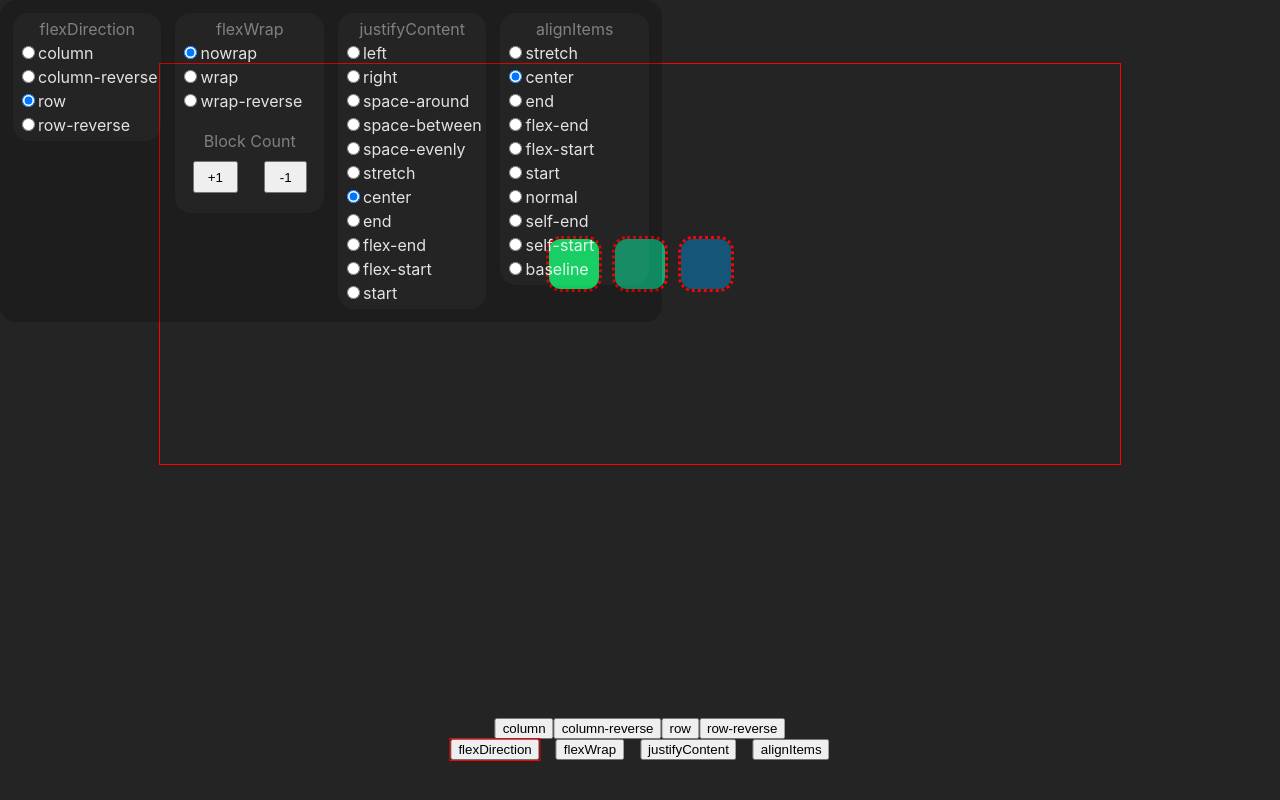
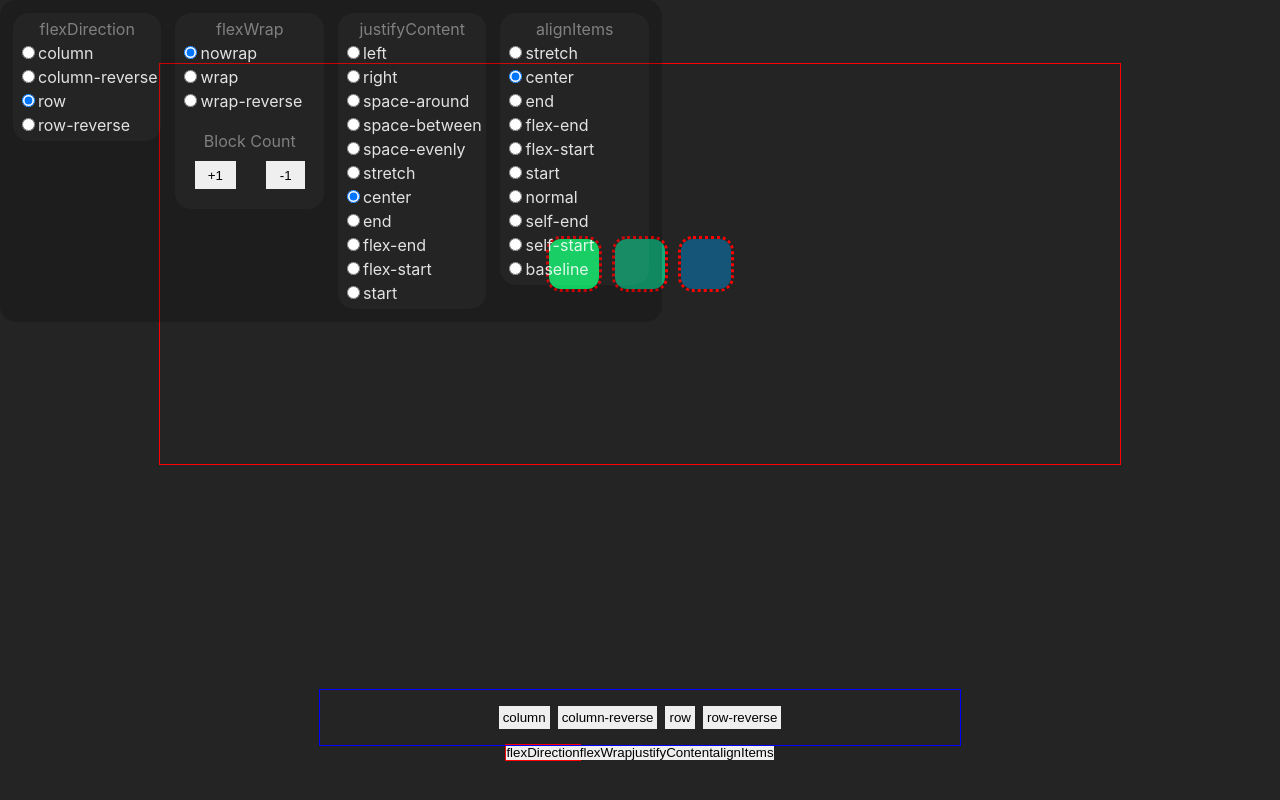
Before and after one commit to johnrdoty92/learn-flexbox, a React (Vite) app: page / in a window 1280 px wide. Built offline with nearby package versions, Linux system fonts and the light colour scheme.

Commit message:
adjust transition for game controls

```diff
--- a/src/components/GameControls.tsx
+++ b/src/components/GameControls.tsx
@@ -1,25 +1,36 @@
 import { FLEX_PROPERTIES } from 'constants/flexProperties';
 import { useState } from 'react';
 import classes from '../css/App.module.css';
+import { animated, config, useTransition } from '@react-spring/web';
 
 export const GameControls = () => {
   const [selectedFlexProp, setSelectedFlexProp] =
     useState<keyof (typeof FLEX_PROPERTIES)['parent']>('flexDirection');
+  const flexProps = Object.keys(FLEX_PROPERTIES.parent[selectedFlexProp]).map(
+    (key) => ({
+      id: key + selectedFlexProp,
+      value: key,
+    })
+  );
+  const transitions = useTransition(flexProps, {
+    keys: (item) => item.id,
+    from: { opacity: 0, scale: 0 },
+    enter: { opacity: 1, scale: 1 },
+    leave: { scale: 0, opacity: 0, config: { clamp: true } },
+    exitBeforeEnter: true,
+    config: config.wobbly,
+  });
 
   return (
     <div className={classes.gameControlsContainer}>
-      <div className={classes.navTabOptionsGroup}>
-        {Object.keys(FLEX_PROPERTIES['parent'][selectedFlexProp]).map(
-          (flexValue) => {
-            return (
-              <button key={`${selectedFlexProp}-${flexValue}`}>
-                {flexValue}
-              </button>
-            );
-          }
-        )}
+      <div className={classes.flexPropertyValueBtnContainer}>
+        {transitions((style, item) => (
+          <animated.button style={style}>
+            <p className={classes.flexPropertyValueText}>{item.value}</p>
+          </animated.button>
+        ))}
       </div>
-      <div className={classes.navTabGroup}>
+      <div className={classes.flexPropertyBtnContainer}>
         {(
           Object.keys(FLEX_PROPERTIES.parent) as unknown as Array<
             keyof (typeof FLEX_PROPERTIES)['parent']
@@ -27,9 +38,7 @@ export const GameControls = () => {
         ).map((flexProp) => {
           return (
             <button
-              className={
-                selectedFlexProp === flexProp ? classes.tab1Selected : ''
-              }
+              className={selectedFlexProp === flexProp ? classes.selected : ''}
               key={flexProp}
               onClick={() => setSelectedFlexProp(flexProp)}
             >
--- a/src/css/App.module.css
+++ b/src/css/App.module.css
@@ -5,12 +5,25 @@
   --dev-controls-border-radius: 1em;
 }
 
+/* CSS Resets */
+
+button {
+  border: none;
+  padding: 0;
+}
+
+/* Elements */
+
 .container {
   height: 100%;
   width: 100%;
   position: relative;
   overflow: hidden;
   display: flex;
+}
+
+.selected {
+  outline: 1px solid red;
 }
 
 .blockContainer {
@@ -44,19 +57,29 @@
   bottom: 5%;
   left: 50%;
   transform: translateX(-50%);
+  width: 50%;
+  /*TODO: stack the game screen onto the game controls*/
 }
 
-.navTabGroup {
+.flexPropertyBtnContainer {
   display: flex;
-  gap: 1em;
+  justify-content: center;
 }
 
-.navTabOptionsGroup {
-
+.flexPropertyValueBtnContainer {
+  outline: 1px solid blue;
+  padding: 1rem;
+  display: flex;
+  justify-content: center;
+  align-items: center;
+  flex-wrap: wrap;
+  gap: 0.5rem;
 }
 
-.tab1Selected {
-  outline: 1px solid red;
+.flexPropertyValueText {
+  margin: 0;
+  padding: 4px;
+  word-break: keep-all;
 }
 
 /* DEV CONTROLS */
```
